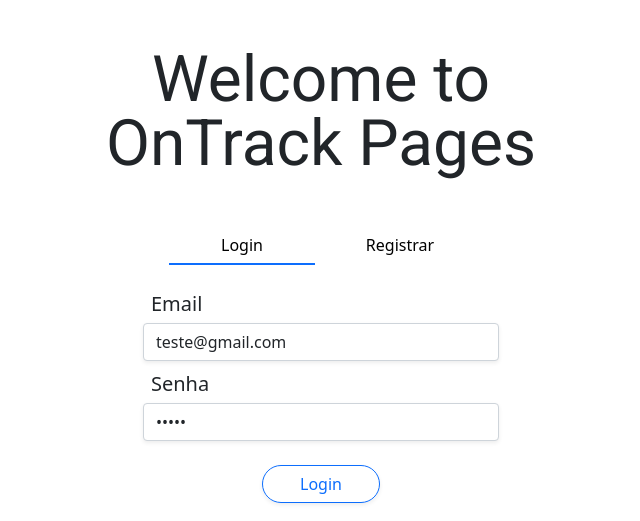
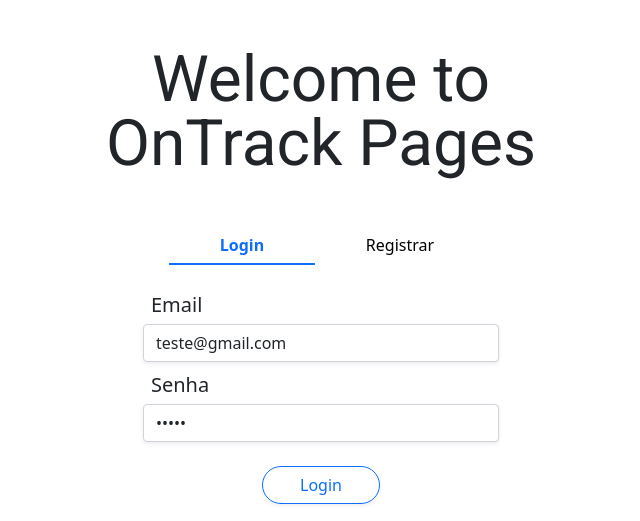
Before and after one commit to lgs2005/devProjeto2022, a Flask app: page /login in a window 1280 px wide. Shown: the top 521 px of the page, without its empty margins (319-959 px from the left). Run offline with Flask 2, Linux system fonts and the light colour scheme; some libraries are stand-ins or nearby versions.

Commit message:
Tá show de bola esse botão

```diff
--- a/static/js/slider.js
+++ b/static/js/slider.js
@@ -20,6 +20,8 @@ $(function() {
 	}
 
 	// set --si-index for styling
+	// não entendi o porque disso,
+	// de resto ta ok, show de bola, supimpa
 	$(".slider-item").each((_, item) => {
 		let index = $(item).attr("data-slider-index");
 		let numIndex = parseInt(index);
@@ -27,7 +29,8 @@ $(function() {
 		$(item).css("--si-index", numIndex);
 	})
 
-	// ativar o index 1 no documento inteiro
+	// ativar o index 1 no documento inteiro assim que carregar a página
+	// index 1 -> Login
 	activateIndex(document, 1);
 
 	for (let controller of $(".slider-control")) {
--- a/static/login_slider.css
+++ b/static/login_slider.css
@@ -11,7 +11,6 @@
     width: 100%;
     height: 8px;
     float: left;
-    margin-bottom: 15px;
 
     transform: scaleX(0);
     transition: transform ease 300ms;
@@ -22,6 +21,11 @@
     e geralmente não é possível modificá-lo no javascript.
     Esta classe existe só para isso.
 */
+.slider-control .slider-button.sb-active {
+    color: #0d6efd;
+    font-weight: 600;
+}
+
 .slider-control .slider-button.sb-active::after {
     transform: scaleX(1);
 }
--- a/templates/login.html
+++ b/templates/login.html
@@ -15,7 +15,7 @@
 
                 <div class="container">
 					<div class="row p-2 justify-content-center">
-                        <div class="col ps-0 pe-0">
+                        <div class="col ps-0 pe-0 mb-3">
                             <div class="d-grid">
                                 <button class="slider-button" data-slider-index="1">Login</button>
                             </div>
@@ -30,6 +30,7 @@
 
                 <div class="d-grid">
                     <div class="slider-item" style="grid-area: 1/1;" data-slider-index="1">
+                        <!-- Login form    -->
                         <div class="mb-2">
                             <label for="login-email" class="form-label fs-5 mb-1 ms-2">Email</label>
                             <input type="email" id="login-email" class="form-control shadow-sm" autocomplete="email" value="teste@gmail.com">
@@ -46,19 +47,20 @@
                     </div>
 
                     <div class="slider-item" style="grid-area: 1/1;" data-slider-index="2">
+                        <!-- Register form -->
                         <div class="mb-2">
-                            <label for="registro-email" class="form-label fs-5 mb-1 ms-2">Email</label>
-                            <input type="email" id="registro-email" class="form-control shadow-sm" autocomplete="email">
+                            <label for="registro-nome" class="form-label fs-5 mb-1 ms-2">Nome</label>
+                            <input type="text" id="registro-nome" class="form-control shadow-sm" placeholder="Seu nome de usuário">
                         </div>
 
                         <div class="mb-2">
-                            <label for="registro-nome" class="form-label fs-5 mb-1 ms-2">Nome</label>
-                            <input type="text" id="registro-nome" class="form-control shadow-sm">
+                            <label for="registro-email" class="form-label fs-5 mb-1 ms-2">Email</label>
+                            <input type="email" id="registro-email" class="form-control shadow-sm" autocomplete="email" placeholder="Seu email">
                         </div>
 
                         <div class="mb-2">
                             <label for="registro-senha" class="form-label fs-5 mb-1 ms-2">Senha</label>
-                            <input type="password" id="registro-senha" class="form-control shadow-sm">
+                            <input type="password" id="registro-senha" class="form-control shadow-sm" placeholder="Sua senha">
                         </div>
 
                         <div class="d-grid col-4 mx-auto mt-4">
```
